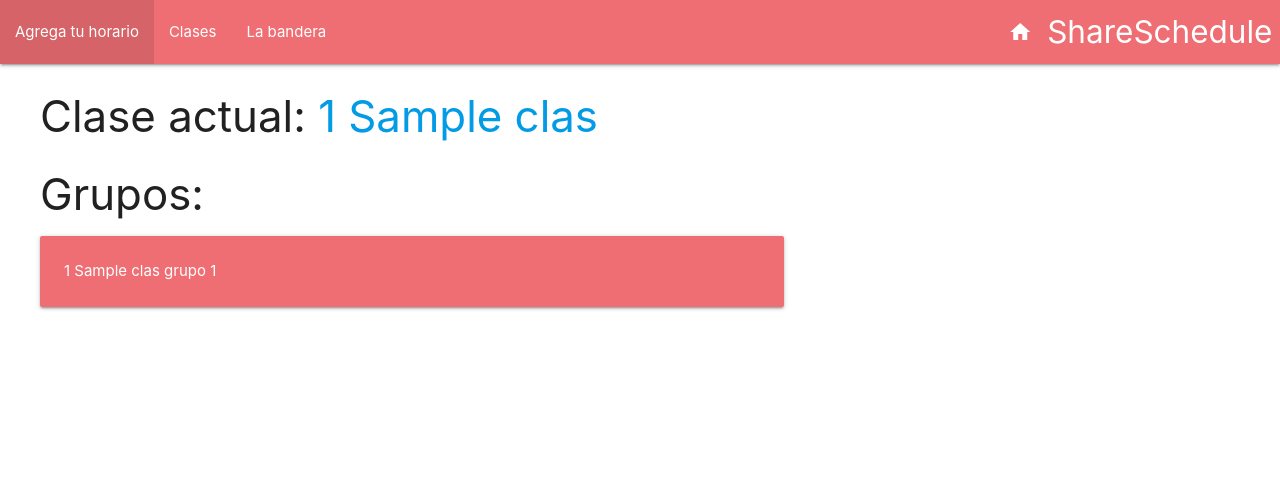
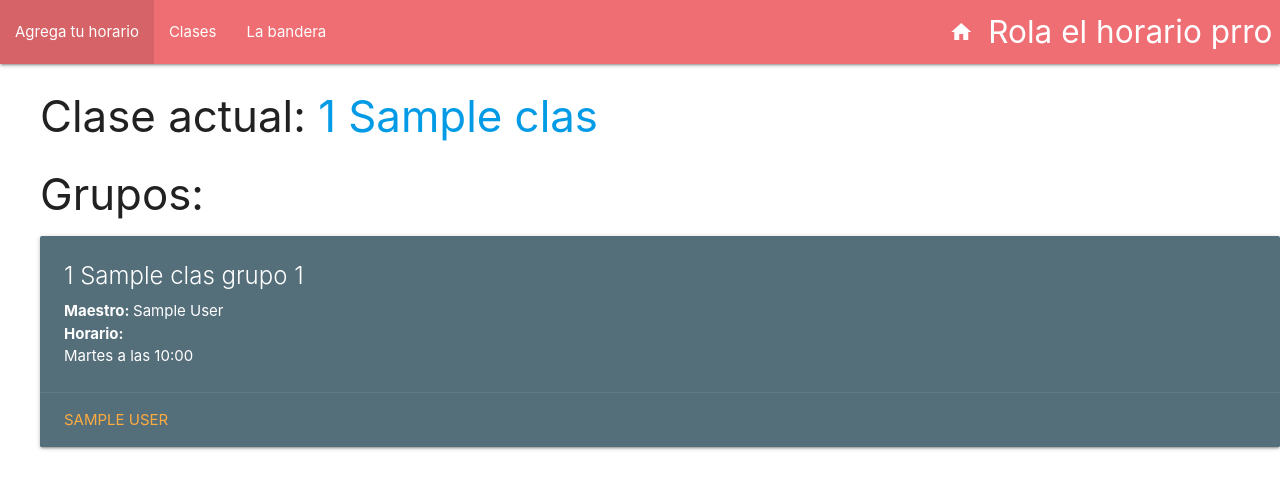
Before and after one commit to alifelan/shareSchedule, a Django app: page /class/1/ in a window 1280 px wide. Shown: the top 489 px of the page. Run offline with Django 3.2, Linux system fonts and the light colour scheme; tables that the repository leaves empty hold one stand-in row (values such as "Sample post").

Commit message:
Still working on css

```diff
--- a/schedules/models.py
+++ b/schedules/models.py
@@ -1,5 +1,4 @@
 from django.db import models
-import calendar
 
 # Create your models here.
 
@@ -24,7 +23,8 @@ class Date(models.Model):
     time = models.TimeField()
 
     def __str__(self):
-        return "%s a las %s" % (list(calendar.day_name)[self.day], self.time)
+        day_names = ['Lunes', 'Martes', 'Miercoles', 'Jueves', 'Viernes', 'Sabado', 'Domingo']
+        return "%s a las %s" % (day_names[self.day], self.time.strftime("%H:%M"))
 
     class Meta:
         unique_together = (("day", "time"),)
--- a/schedules/templates/schedules/base.html
+++ b/schedules/templates/schedules/base.html
@@ -18,7 +18,7 @@
   <body>
     <nav>
       <div class="nav-wrapper">
-        <a href="{% url 'schedules:index' %}" class="brand-logo right"><i class="material-icons">home</i>ShareSchedule</a>
+        <a href="{% url 'schedules:index' %}" class="brand-logo right"><i class="material-icons">home</i>Rola el horario prro</a>
         <ul id="nav-mobile" class="left hide-on-med-and-down">
           <li><a href="{% url 'schedules:register' %}">Agrega tu horario</a></li>
           <li><a href="{% url 'schedules:classes' %}">Clases</a></li>
--- a/schedules/templates/schedules/class_detail.html
+++ b/schedules/templates/schedules/class_detail.html
@@ -5,7 +5,43 @@
       <h3>Grupos:</h3>
   {% endif %}
   {% for group in groups %}
-      <div class="card-panel hoverable"><a href="{% url 'schedules:group_detail' class_.class_id group.group_number %}" class="link-card">{{ group }}</a></div>
+    <div class="card blue-grey darken-1">
+      <div class="card-content white-text">
+        <span class="card-title"><a href="{% url 'schedules:group_detail' group.class_id.class_id group.group_number %}" class="link-card">{{ group }}</a></span>
+        <p>
+          <b>
+            {% if group.teachers.all|length > 1 %}
+              Maestros:
+            {% else %}
+              Maestro:
+            {% endif %}
+          </b>
+          {% for teacher in group.teachers.all %}
+            {% if forloop.first %}
+              {{ teacher }}
+            {% else %}
+              , {{ teacher }}
+            {% endif %}
+          {% endfor %}
+          <br>
+          <b>Horario:</b><br>
+          {% for date in group.dates.all %}
+            {{ date}}<br>
+          {% endfor %}
+        </p>
+      </div>
+      <div class="card-action">
+        {% for key, students in students_enrolled.items %}
+          {% if key == group.group_number %}
+            {% for student_enrolled in students %}
+              <a href="{% url 'schedules:student_detail' student_enrolled.id %}">{{ student_enrolled }}</a>
+            {% empty %}
+              <a href="https://www.youtube.com/watch?v=dQw4w9WgXcQ">Estas solo :'v</a>
+            {% endfor %}
+          {% endif %}
+        {% endfor %}
+      </div>
+    </div>
   {% empty %}
       <p> No hay grupos </p>
   {% endfor %}
--- a/schedules/templates/schedules/classes.html
+++ b/schedules/templates/schedules/classes.html
@@ -1,7 +1,6 @@
 {% extends "schedules/base.html" %}
 {% block content %}
 
-  <h1>Clases</h1>
   <h3>Clases disponibles: </h3>
 
   <div class="nav-wrapper">
--- a/schedules/templates/schedules/students.html
+++ b/schedules/templates/schedules/students.html
@@ -1,6 +1,6 @@
 {% extends "schedules/base.html" %}
 {% block content %}
-  <h1>Raza registrada en la pagina</h1>
+  <h3>Raza registrada en la pagina</h3>
   {% for student in students %}
       <a href="{% url 'schedules:student_detail' student.id %}" class="link-card"><div class="card-panel hoverable">{{ student }}</div></a>
   {% empty %}
--- a/schedules/views.py
+++ b/schedules/views.py
@@ -25,7 +25,12 @@ def classes(request):
 def class_detail(request, class_id):
     current_class = Class.objects.get(class_id=class_id)
     groups = Group.objects.filter(class_id=current_class)
-    return render(request, 'schedules/class_detail.html', {'class_': current_class, 'groups':groups})
+    students_enrolled= {}
+    for group in groups:
+        students_enrolled[group.group_number] = []
+        for student_enrolled in Student.objects.filter(enrolled_in=group):
+            students_enrolled[group.group_number].append(student_enrolled)
+    return render(request, 'schedules/class_detail.html', {'class_': current_class, 'groups':groups, 'students_enrolled':students_enrolled})
 
 def group_detail(request, class_id, group_number):
     current_class = Class.objects.get(class_id=class_id)
```
Also changed, not shown: schedules/templates/schedules/student_detail.html (+7 -2 lines).
